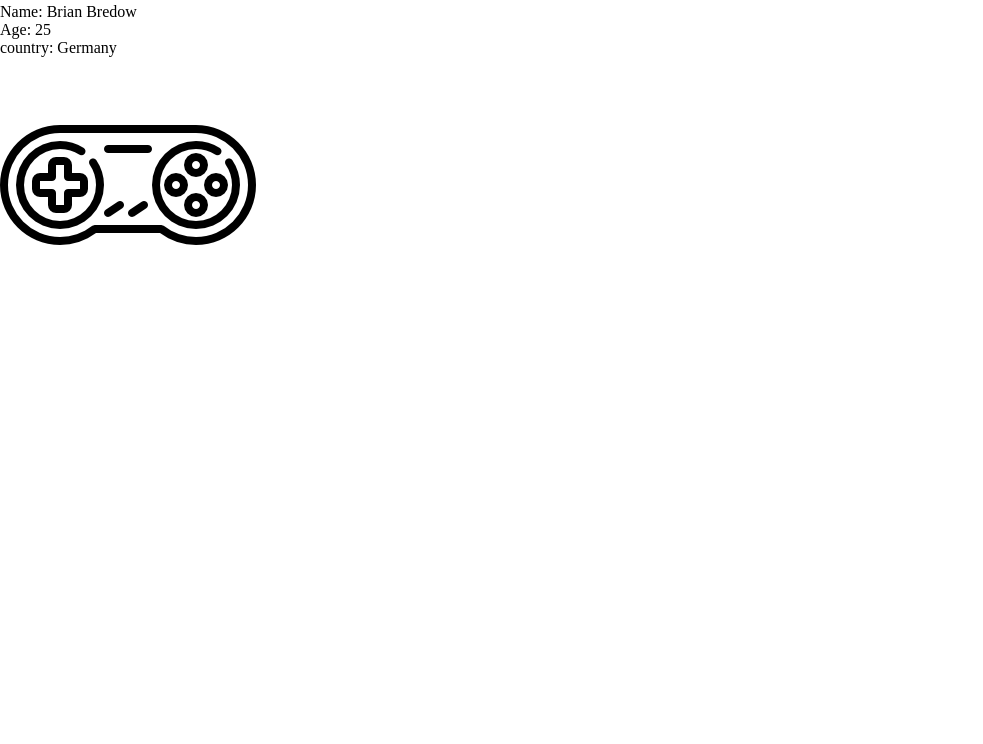
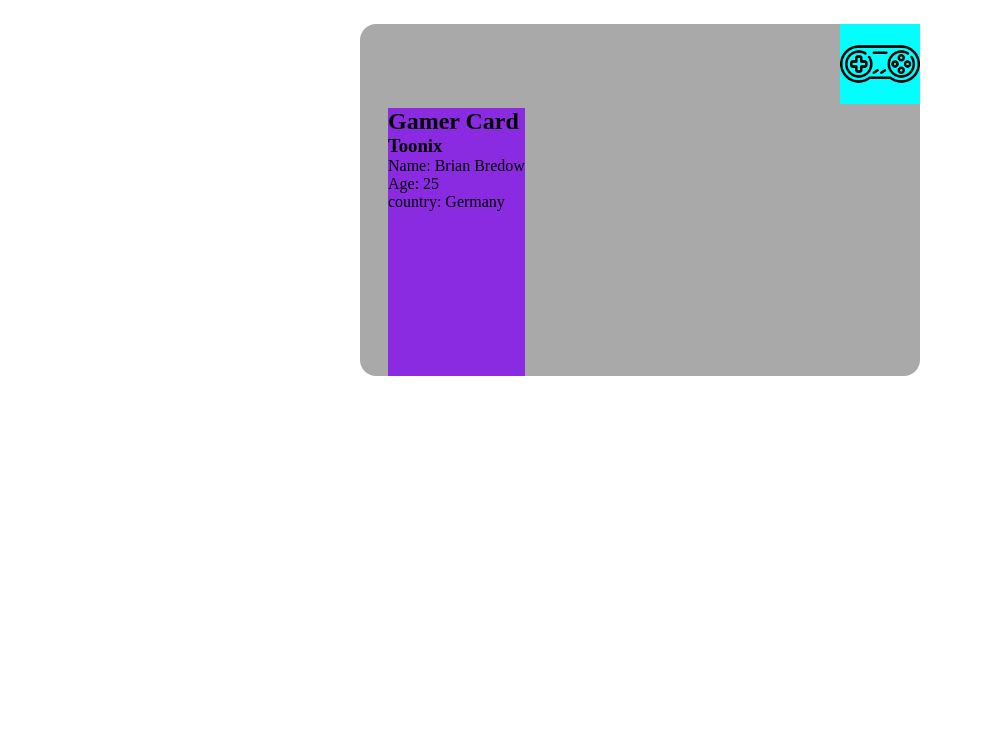
Before and after one commit to T00nix/personal-experiments, a plain HTML site: page Gamer-Card/Gamer-Card.html in a window 1280 px wide. Shown: the part 56-800 px from the top of the page, without its empty margins (0-983 px from the left). Drawn offline with Linux system fonts and the light colour scheme.

Commit message:
css  krampf

```diff
--- a/Gamer-Card/Gamer-Card.html
+++ b/Gamer-Card/Gamer-Card.html
@@ -10,6 +10,7 @@
 </head>
 
 <body>
+    <article>
     <div class="content">
         <h1>Gamer Card</h1>
         <h3>Toonix</h3>
@@ -18,8 +19,9 @@
             Age: 25 <br>
             country: Germany <br>
         </p>
+    </div>
         <img id="NES" src="./nintendo-gamepad.png" alt="a pic of a NES-Controller">
-    </div>
+    </article>
 </body>
 
 </html>
--- a/Gamer-Card/style.css
+++ b/Gamer-Card/style.css
@@ -2,12 +2,23 @@
     margin: 0;
 }
 
+article {
+    width: 35em;
+    height: 22em;
+    background-color: darkgrey;
+    display: flex;
+    justify-content: space-between;
+    border-radius: 1em;
+    margin: 5em auto
+}
+
 .content {
-    max-width: 100%;
+    margin-top: 15%;
+    margin-left: 5%;
+    background-color: blueviolet
 }
 
 #NES {
-    display: flex;
-    justify-content: right;
-
+    max-height: 5em;
+    background-color: aqua;
 }
```
